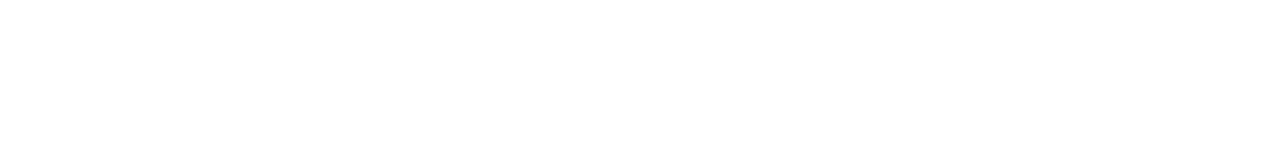
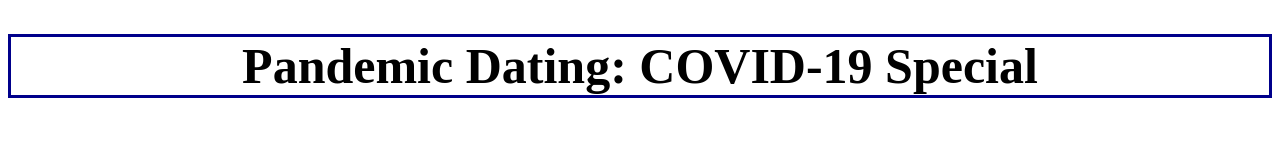
Before and after one commit to pmbock1/coviddating, a plain HTML site: page index.html in a window 1280 px wide. Drawn offline with Linux system fonts and the light colour scheme.

Commit message:
Add files via upload

```diff
--- a/index.html
+++ b/index.html
@@ -1,15 +1,28 @@
-<html>
-<head>
-<title> </title>
-</head>
+<!DOCTYPE html>
 
-<body>
+<html lang="en">
+<head background-color:"blue">
+    <style>
+        h1 {
+            font-family: 'Times New Roman', Times, serif;
+            font-size: 50px;
+            border-style: solid;
+            border-color: darkblue;
+            text-align: center;
+            background-image;
+        }
+    </style>
+    <meta charset="utf-8" />
 
-</body>
+    <script type="text/javascript">
 
+        var images = ['image-1.jpg', 'image-2.jpg', 'image-3.jpg', 'image-4.jpg'];
+        document.getElementsByClassName('mainview')[0].style.backgroundImage = 'url(' + images[Math.floor(Math.random() * images.length)] + ')';
 
+    </script>
 
+    <title></title>
+    <h1>   Pandemic Dating: COVID-19 Special </h1>
 
-
-
+    </body>
 </html>
```
